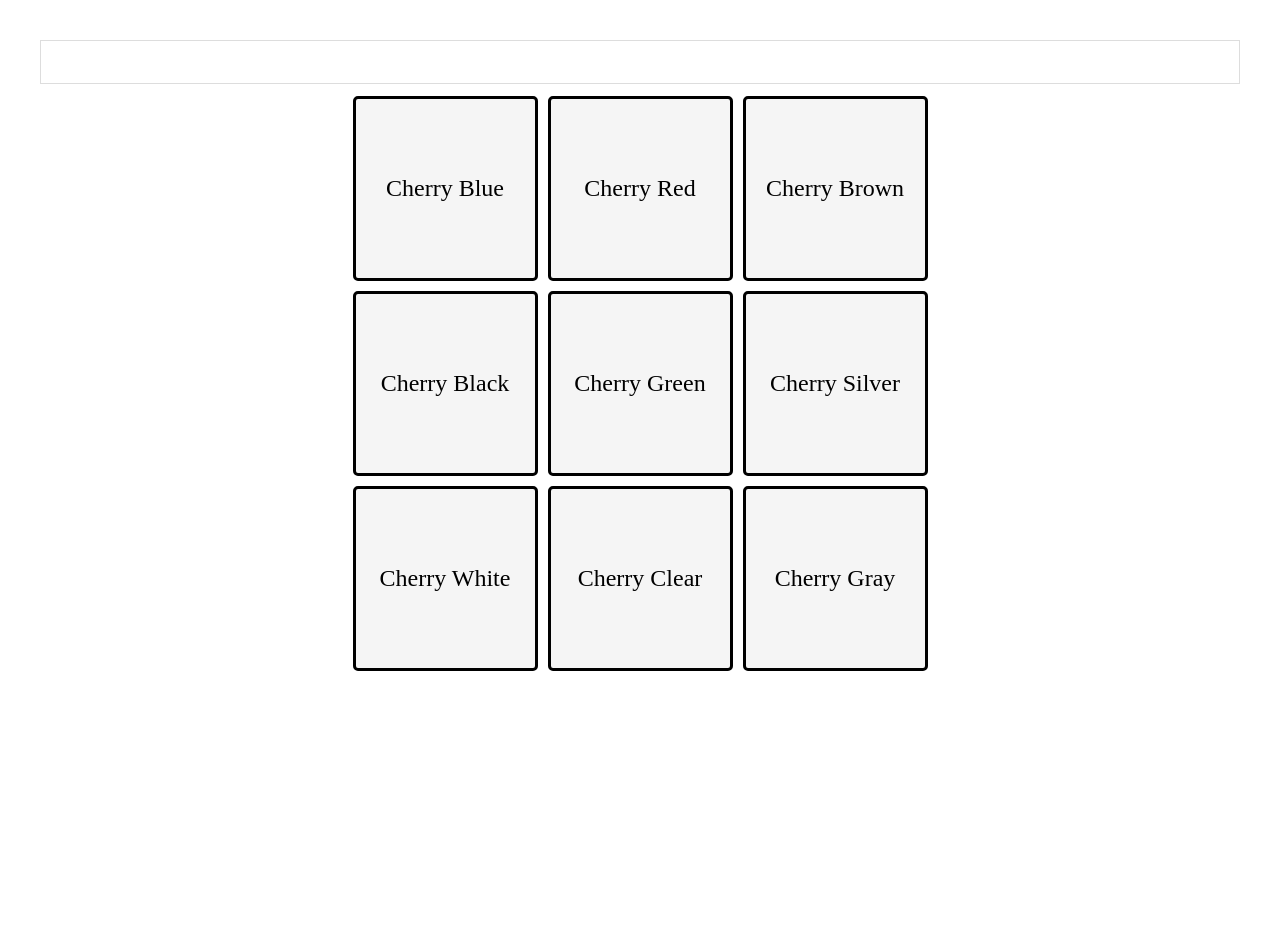
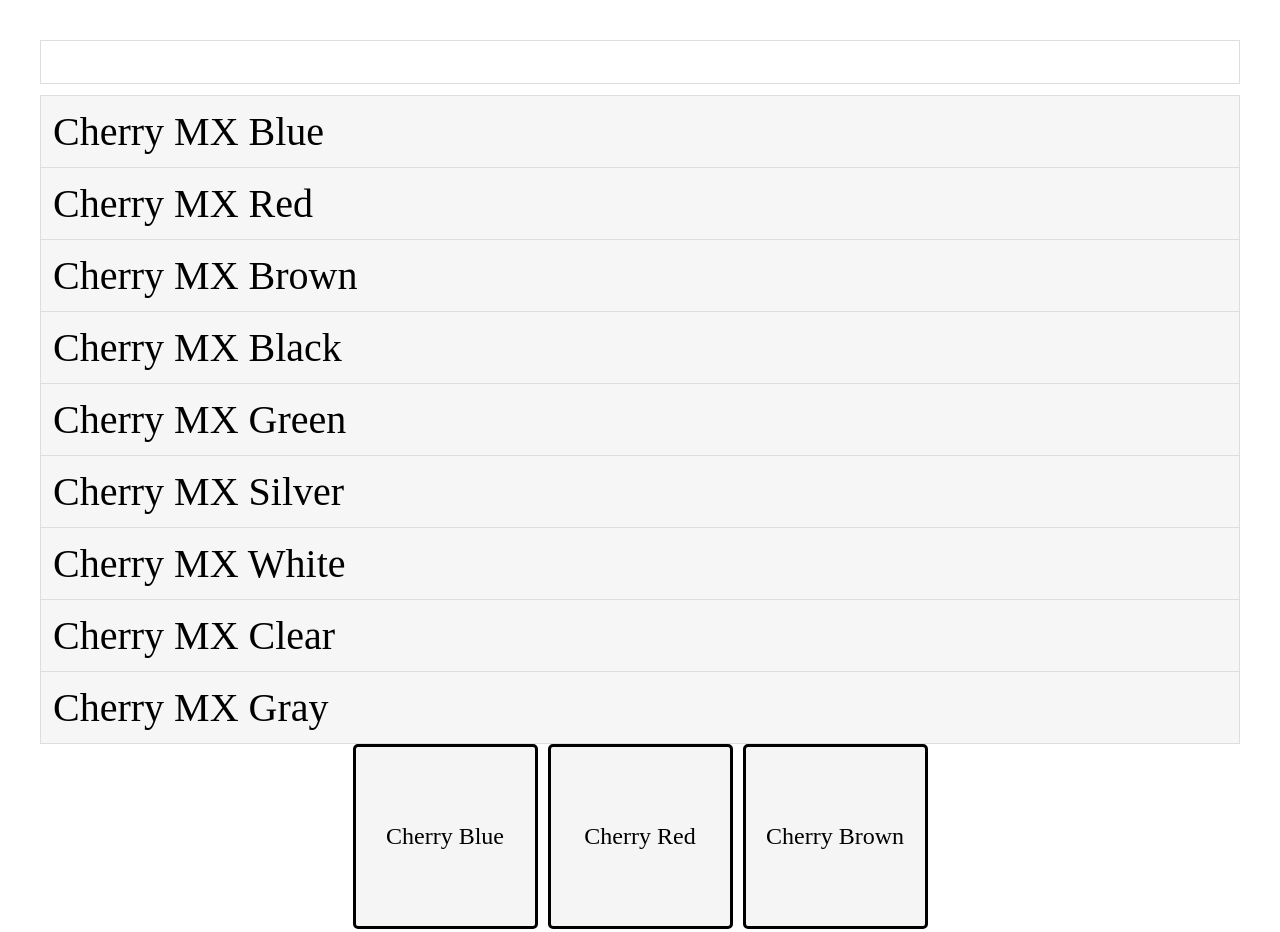
Before and after one commit to Hikenviken/SavvyCodersCapstone, a website: page index.html in a window 1280 px wide. Shown: the top 932 px of the page. Before the commit the page ends 800 px from the top, so only its background shows below. Drawn offline with Linux system fonts and the light colour scheme.

Commit message:
add pages for switches

```diff
--- a/index.html
+++ b/index.html
@@ -11,6 +11,15 @@
     </header>
     <input type="text" id="userInput" onkeyup="searchBar()" searchHelp="Search for switches" title="Search for switches">
     <ul id="myUL">
+        <li><a href="#">Cherry MX Blue</a></li>
+        <li><a href="#">Cherry MX Red</a></li>
+        <li><a href="#">Cherry MX Brown</a></li>
+        <li><a href="#">Cherry MX Black</a></li>
+        <li><a href="#">Cherry MX Green</a></li>
+        <li><a href="#">Cherry MX Silver</a></li>
+        <li><a href="#">Cherry MX White</a></li>
+        <li><a href="#">Cherry MX Clear</a></li>
+        <li><a href="#">Cherry MX Gray</a></li>
       </ul>
 
     <div class="wrapper">
```
Also changed, not shown: 9 other files.
